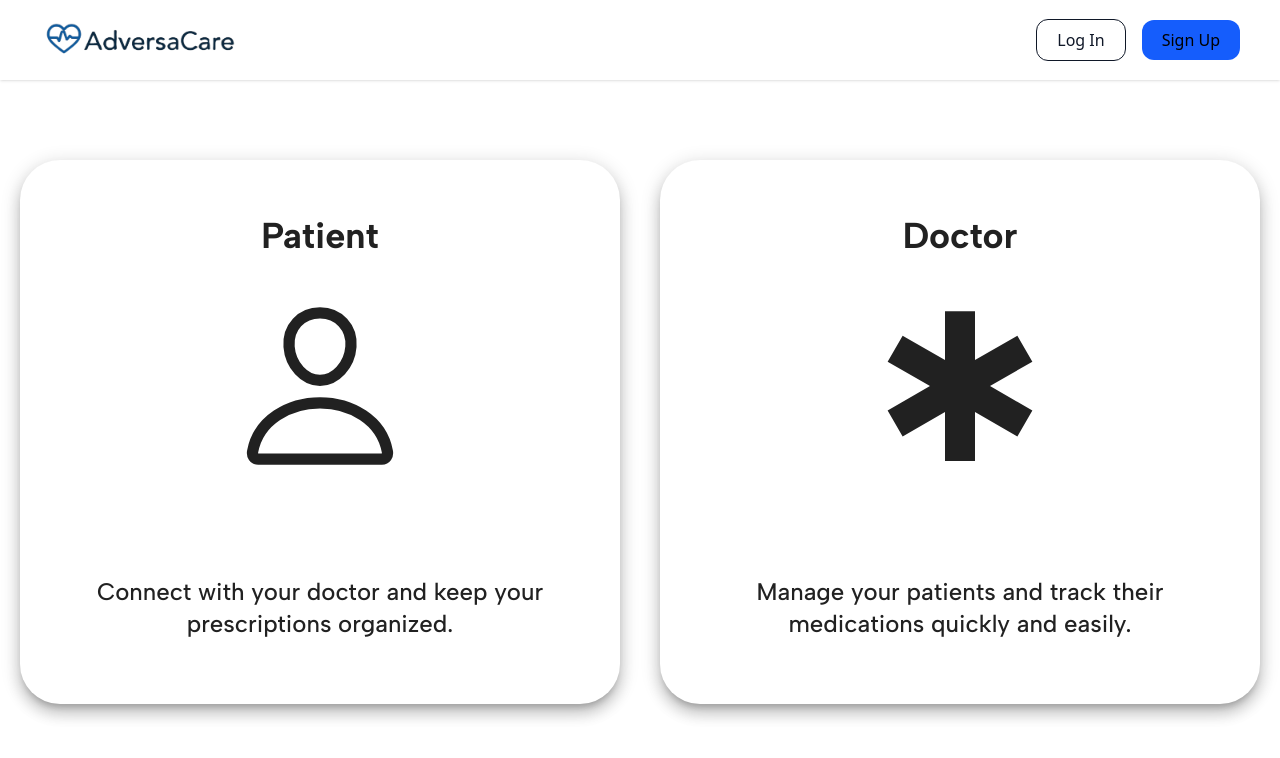
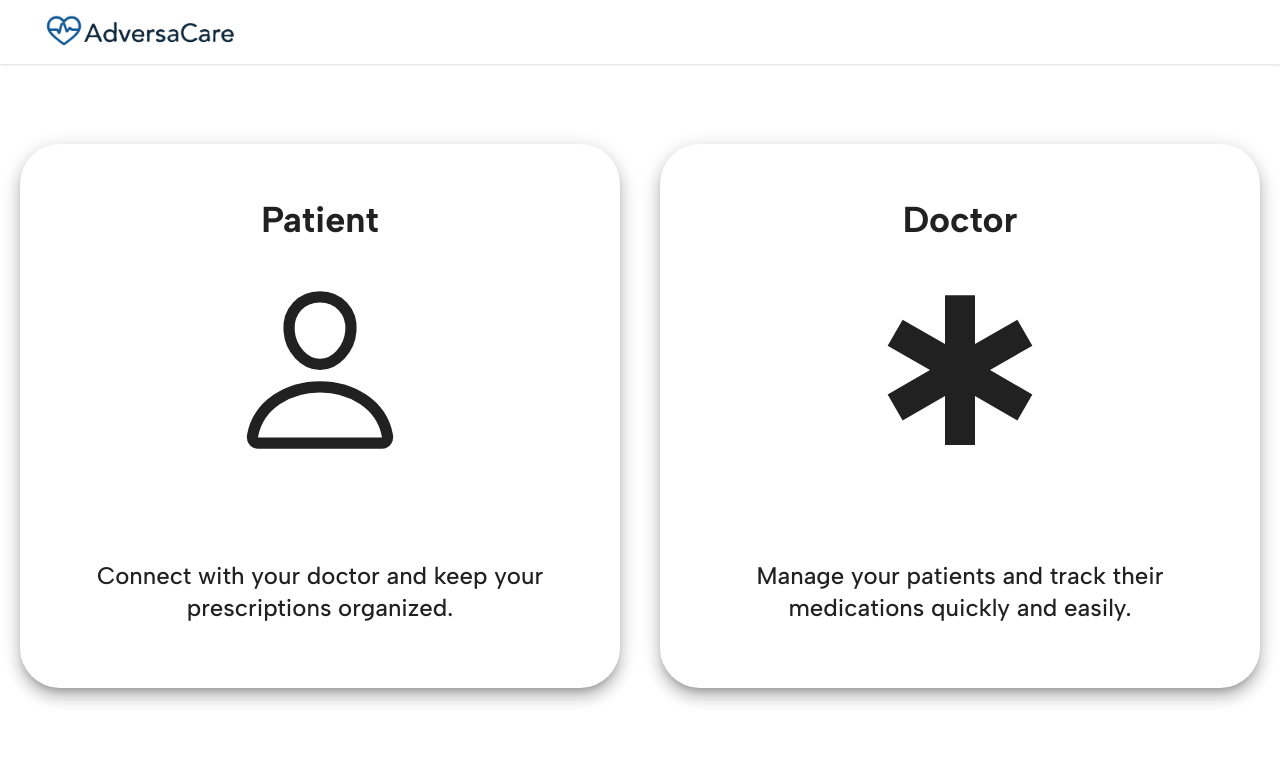
Before and after one commit to albrthuynh/uncommon-hacks-proj, a React (Vite) app in the folder adversacare/: page /select-signup in a window 1280 px wide. Shown: the top 758 px of the page. Built offline with nearby package versions, Linux system fonts and the light colour scheme.

Commit message:
fixed nav bar and added dashboard to router

```diff
--- a/adversacare/src/App.jsx
+++ b/adversacare/src/App.jsx
@@ -4,7 +4,7 @@ import Layout from './pages/Layout';
 import LandingPage from './pages/LandingPage';
 import SelectRolePage from "./pages/SelectRole";
 import PatientSignupPage from "./pages/PatientSignupPage";
-
+import PatientDashboard from "./pages/PatientDashboard";
 
 function App() {
   return (
@@ -14,7 +14,7 @@ function App() {
           <Route index element={<LandingPage />} />
           <Route path = "/select-signup" element = {<SelectRolePage/>}/>
           <Route path = "/patient-signup" element = {<PatientSignupPage/>}/>
-
+          <Route path = "/dashboard" element = {<PatientDashboard/>}/>
         </Route>
       </Routes>
     </BrowserRouter>
--- a/adversacare/src/components/Navbar.jsx
+++ b/adversacare/src/components/Navbar.jsx
@@ -1,11 +1,33 @@
+import React, { useEffect, useState } from 'react';
 import Logo from "../assets/Logo/adversaCareLogo.png";
 import testLogo from "../assets/Logo/smallLogo.png";
 import { Link } from "react-router-dom";
+import LoginButtons from "./LoginButtons";
+import { useLocation } from "react-router-dom";
+import { IconButton, Menu, MenuItem, Avatar, Typography} from '@mui/material';
+import AccountCircle from '@mui/icons-material/AccountCircle';
 
 function NavigationBar() {
+    const {pathname} = useLocation();
+    const [auth, setAuth] = React.useState(false);
+
+    const [anchorEl, setAnchorEl] = React.useState(null);
+
+    const handleChange = (event) => {
+      setAuth(event.target.checked);
+    };
+
+    const handleMenu = (event) => {
+      setAnchorEl(event.currentTarget);
+    };
+
+    const handleClose = () => {
+      setAnchorEl(null);
+    };
+
     return (
         <>
-            <header className = "flex flex-row h-20 justify-between bg-white shadow">
+            <header className = "flex flex-row h-16 justify-between bg-white shadow">
                 {/* Logo */}
                 <div className="ml-10 flex-shrink-0 align-middle content-center items-start">
                     <Link to="/" title="Akknoledge Careers" className="flex rounded">
@@ -17,26 +39,40 @@ function NavigationBar() {
                     </Link>
                 </div>
 
-                {/* Right: Profile or Sign In/Up */}
-                <div className="flex items-center space-x-4 mr-10">
-                    <>
-                        <Link
-                            to="/sign-in"
-                            title="Login"
-                            className="px-5 py-2 text-base font-light font-albertsans text-gray-900 bg-transparent border border-gray-900 rounded-xl hover:bg-gray-900 hover:text-white focus:outline-none focus:ring-2 focus:ring-offset-2 focus:ring-gray-900"
+                <LoginButtons/>
+
+                {pathname.includes('dashboard') && (
+                    <div className='mr-4'>
+                        <IconButton
+                            size="large"
+                            aria-label="account of current user"
+                            aria-controls="menu-appbar"
+                            aria-haspopup="true"
+                            onClick={handleMenu}
+                            color="inherit"
                         >
-                            Log In
-                        </Link>
-                        <Link
-                            to="/select-signup"
-                            title="Sign Up"
-
-                            className="px-5 py-2 text-base font-light font-albertsans text-black bg-customGreen rounded-xl bg-blue-600 hover:bg-gray-300 focus:outline-none focus:ring-2 focus:ring-offset-2 focus:ring-green-600"
+                            <Avatar alt="Remy Sharp" src="../assets/avatar.png" />
+                        </IconButton>
+                        <Menu
+                            id="menu-appbar"
+                            anchorEl={anchorEl}
+                            anchorOrigin={{
+                            vertical: 'bottom',
+                            horizontal: 'right',
+                            }}
+                            keepMounted
+                            transformOrigin={{
+                            vertical: 'top',
+                            horizontal: 'right',
+                            }}
+                            open={Boolean(anchorEl)}
+                            onClose={handleClose}
                         >
-                            Sign Up
-                        </Link>
-                    </>
-                </div>
+                            <MenuItem onClick={handleClose}>Profile</MenuItem>
+                            <MenuItem onClick={handleClose}>My account</MenuItem>
+                        </Menu>
+                    </div>
+                )}
             </header>
         </>
     )
--- a/adversacare/src/pages/LandingPage.jsx
+++ b/adversacare/src/pages/LandingPage.jsx
@@ -4,7 +4,7 @@ import Button from '@mui/material/Button';
 
 const LandingPage = () => {
     return (
-        <div className="flex justify-center items-center bg-[url('./assets/hero.png')] h-[calc(100vh-5rem)]">
+        <div className="flex justify-center items-center bg-[url('./assets/hero.png')] h-[calc(100vh-4rem)] bg-amber-950">
             <div className='flex flex-col items-center  bg-background/60 px-8 pt-4 pb-10 rounded-l'>
                 <h1 className='text-9xl'>Adversa<span className='text-accent underline'>Cares</span></h1>
                 <p className='pt-4 text-3xl'>Helping you <span className='font-bold'>and</span> your doctor</p>
```
Also changed, not shown: adversacare/src/pages/PatientDashboard.jsx (line endings or trailing spaces).
